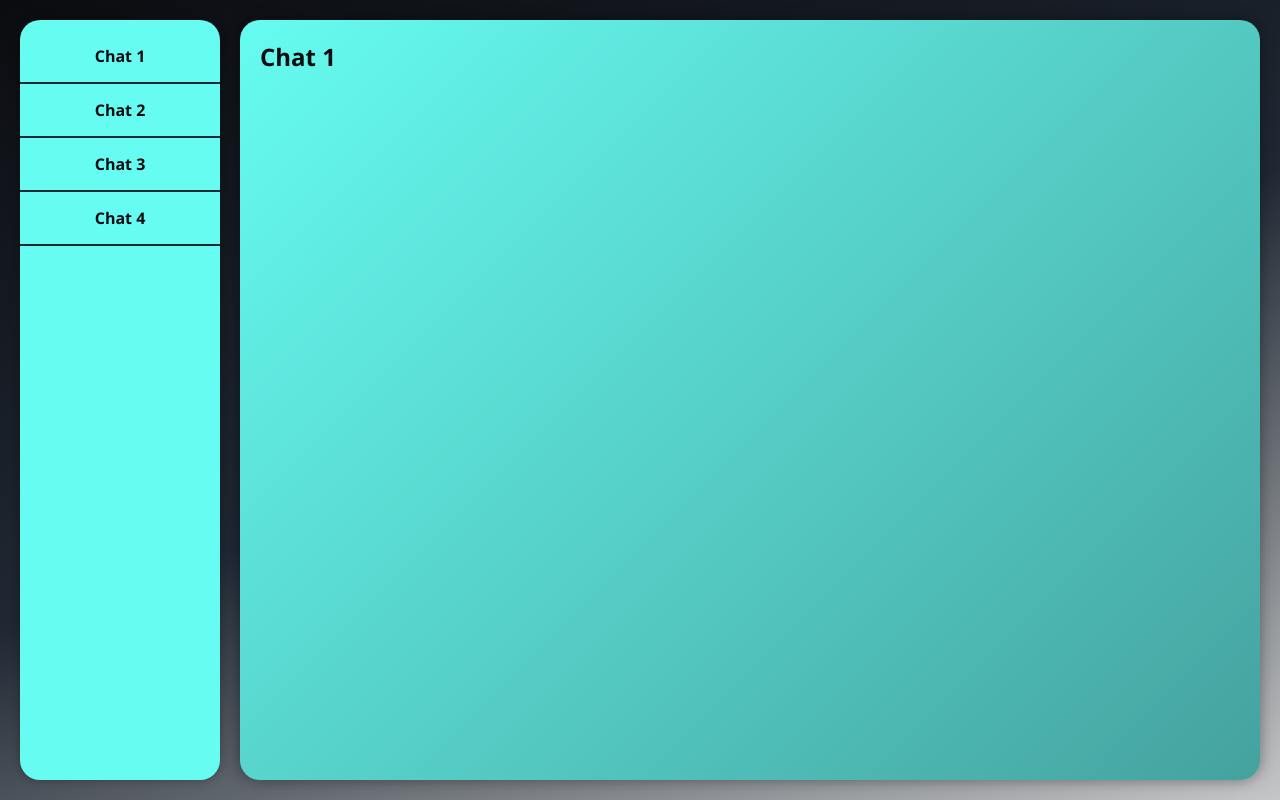
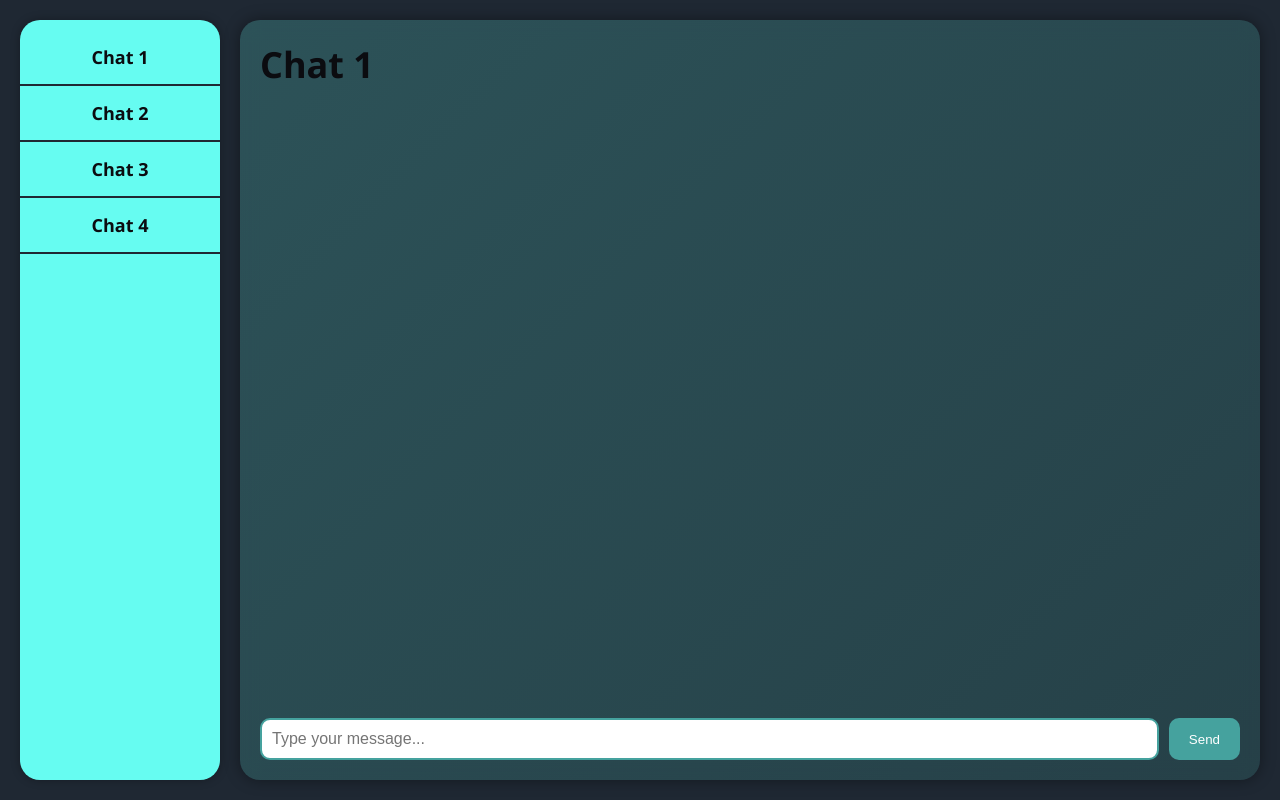
Before and after one commit to DeltaBiba/DevChat, a React (Vite) app in the folder frontend/: page /chat in a window 1280 px wide. Both pictures are taken after a click on the element "Chat 1". Built offline with nearby package versions, Linux system fonts and the light colour scheme.

Commit message:
Add frontend interface for chat

```diff
--- a/frontend/src/components/Chat/Chat.jsx
+++ b/frontend/src/components/Chat/Chat.jsx
@@ -1,32 +1,92 @@
-import React, { useState } from "react";
+import React, { useState, useRef, useEffect } from "react";
 import styles from "./Chat.module.css";
 
 export const Chat = () => {
+  const chats = [
+    { id: 1, content: <h2>Chat 1</h2> },
+    { id: 2, content: <h2>Chat 2</h2> },
+    { id: 3, content: <h2>Chat 3</h2> },
+    { id: 4, content: <h2>Chat 4</h2> },
+  ];
+
   const [selectedChat, setSelectedChat] = useState(null);
+  const [messages, setMessages] = useState([]);
+  const [input, setInput] = useState("");
 
-  const chats = ["Chat 1", "Chat 2", "Chat 3", "Chat 4"];
+  const messagesEndRef = useRef(null);
+
+  const handleSend = () => {
+    if (input.trim() !== "") {
+      const newMessage = {
+        text: input,
+        sender: "me", // marking the message as "mine"
+      };
+      setMessages([...messages, newMessage]);
+      setInput("");
+    }
+  };
+
+  const scrollToBottom = () => {
+    messagesEndRef.current?.scrollIntoView({ behavior: "smooth" });
+  };
+
+  useEffect(() => {
+    scrollToBottom();
+  }, [messages]);
 
   return (
     <div className={styles.chatContainer}>
-      {/* Left Side - Chat List */}
+      {/* Left panel - Chat list */}
       <div className={styles.chatList}>
-        {chats.map((chat, index) => (
+        {chats.map((chat) => (
           <div
-            key={index}
+            key={chat.id}
             className={styles.chatItem}
-            onClick={() => setSelectedChat(chat)}
+            onClick={() => {
+              setSelectedChat(chat);
+              setMessages([]); // optional: clear messages when switching chats
+            }}
           >
-            {chat}
+            {chat.content}
           </div>
         ))}
       </div>
 
-      {/* Right Side - Chat Display */}
+      {/* Right panel - Chat window */}
       <div className={styles.chatWindow}>
-        <h2>
-          {selectedChat ? selectedChat : "Choose the chat"}
-        </h2>
+        <h2>{selectedChat ? selectedChat.content : "Choose the chat"}</h2>
 
+        {/* Message display area */}
+        <div className={styles.messageArea}>
+          {messages.map((msg, index) => (
+            <div
+              key={index}
+              className={`${styles.messageBubble} ${
+                msg.sender === "me" ? styles.myMessage : styles.theirMessage
+              }`}
+            >
+              {msg.text}
+            </div>
+          ))}
+          <div ref={messagesEndRef} />
+        </div>
+
+        {/* Input section */}
+        {selectedChat && (
+          <div className={styles.inputArea}>
+            <input
+              type="text"
+              value={input}
+              onChange={(e) => setInput(e.target.value)}
+              className={styles.textInput}
+              placeholder="Type your message..."
+              onKeyDown={(e) => e.key === "Enter" && handleSend()}
+            />
+            <button onClick={handleSend} className={styles.sendButton}>
+              Send
+            </button>
+          </div>
+        )}
       </div>
     </div>
   );
--- a/frontend/src/components/Chat/Chat.module.css
+++ b/frontend/src/components/Chat/Chat.module.css
@@ -1,12 +1,22 @@
+:root {
+  --black: #0b0c10;
+  --dark-gray: #1f2833;
+  --gray: #c5c6c7;
+  --blue: #66fcf1;
+  --dark-blue: #45a29e;
+}
+
+/* Global chat container */
 .chatContainer {
   display: flex;
   height: 100vh;
-
+  background-color: var(--dark-gray);
   padding: 20px;
   box-sizing: border-box;
   gap: 20px;
 }
 
+/* Left panel - Chat list */
 .chatList {
   width: 200px;
   background-color: var(--blue);
@@ -21,27 +31,121 @@
   padding: 15px;
   border-bottom: 2px solid var(--dark-gray);
   text-align: center;
-    font-weight: bold;
-    color: var(--black);
   cursor: pointer;
   transition: background-color 0.3s ease;
+  display: flex;
+  align-items: center;
+  justify-content: center;
+}
+
+.chatItem h2 {
+  margin: 0;
+  font-size: 18px;
+  color: var(--black);
 }
 
 .chatItem:hover {
   background-color: var(--dark-blue);
+}
+
+.chatItem:hover h2 {
   color: var(--gray);
 }
 
-  /* Right Panel */
+/* Right panel - Chat window */
 .chatWindow {
   flex: 1;
-    background: linear-gradient(135deg, var(--blue), var(--dark-blue));
+  background: linear-gradient(
+    135deg,
+    rgba(102, 252, 241, 0.2),
+    rgba(69, 162, 158, 0.2)
+  );
   border-radius: 20px;
   padding: 20px;
+  display: flex;
+  flex-direction: column;
   color: var(--black);
   box-shadow: 0 0 15px rgba(0, 0, 0, 0.4);
+  backdrop-filter: blur(10px);
+  -webkit-backdrop-filter: blur(10px);
 }
 
 .chatWindow h2 {
   margin-top: 0;
 }
+
+/* Message area */
+.messageArea {
+  flex: 1;
+  margin-top: 20px;
+  overflow-y: auto;
+  padding-right: 10px;
+  display: flex;
+  flex-direction: column;
+  gap: 10px;
+}
+
+/* Message bubble */
+.messageBubble {
+  background-color: var(--blue);
+  color: var(--black);
+  padding: 10px 15px;
+  border-radius: 15px;
+  max-width: 60%;
+  word-wrap: break-word;
+  animation: fadeIn 0.3s ease-in-out;
+}
+
+/* My message */
+.myMessage {
+  align-self: flex-end;
+  background-color: var(--dark-blue);
+  color: white;
+}
+
+/* Other's message */
+.theirMessage {
+  align-self: flex-start;
+}
+
+/* Input area */
+.inputArea {
+  display: flex;
+  margin-top: 20px;
+}
+
+.textInput {
+  flex: 1;
+  padding: 10px;
+  border: 2px solid var(--dark-blue);
+  border-radius: 10px;
+  margin-right: 10px;
+  font-size: 16px;
+}
+
+.sendButton {
+  padding: 10px 20px;
+  background-color: var(--dark-blue);
+  color: white;
+  border: none;
+  border-radius: 10px;
+  cursor: pointer;
+  transition: background-color 0.3s ease;
+}
+
+.sendButton:hover {
+  background-color: var(--blue);
+  color: var(--black);
+}
+
+/* Fade-in animation for new messages */
+@keyframes fadeIn {
+  from {
+    opacity: 0;
+    transform: translateY(10px);
+  }
+  to {
+    opacity: 1;
+    transform: translateY(0);
+  }
+}
```
Lines whose indentation alone changed are shown as unchanged.
